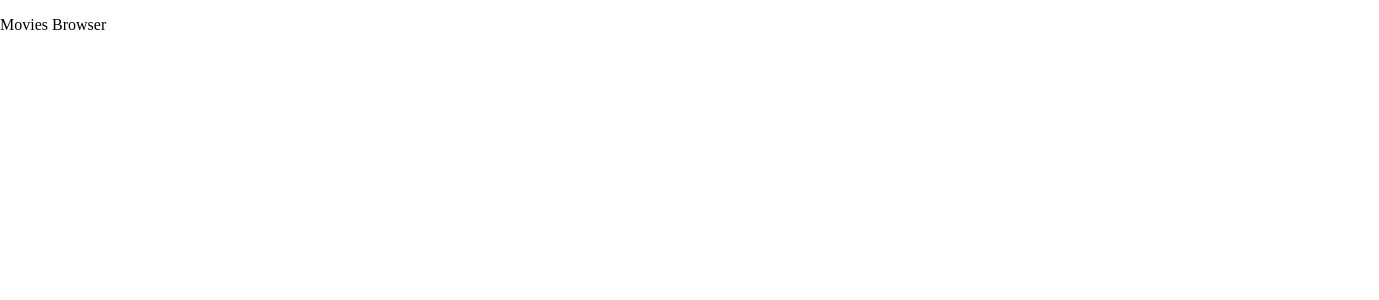
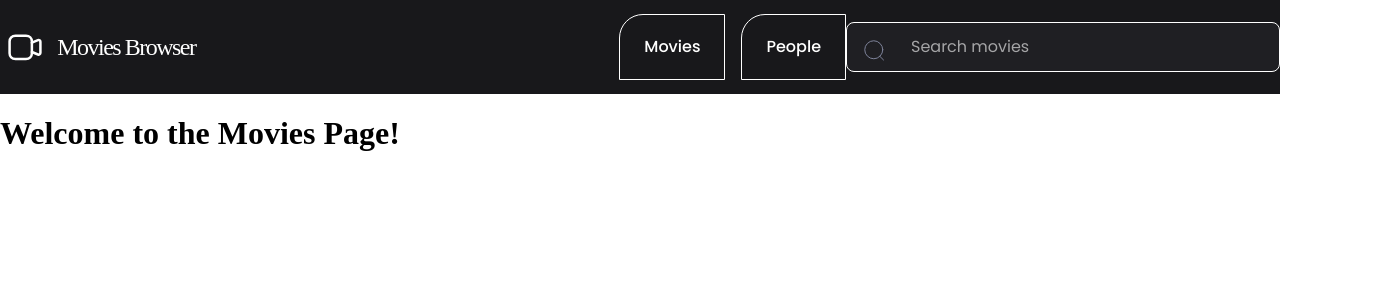
Before and after one commit to mileni67/movies-browser, a React (Create React App) app: page / in a window 1280 px wide. Shown: the top 300 px of the page, 1379 px wide, since content can reach past the window. Built offline with nearby package versions, Linux system fonts and the light colour scheme.

Commit message:
added routing

```diff
--- a/src/app/App.js
+++ b/src/app/App.js
@@ -1,10 +1,19 @@
+import { Route, Routes } from "react-router-dom";
+import Navbar from "../widgets/Navbar/ui/Navbar";
+import MoviesPage from "../pages/MoviesPages/ui/MoviesPage";
+import PeoplePage from "../pages/PeoplePage/ui/PeoplePage";
 
-function App() {
+const App = () => {
   return (
-    <div>
-      <p>Movies Browser</p>
-    </div>
+    <>
+      <Navbar />
+      <Routes>
+        <Route path="/" element={<MoviesPage />} />
+        <Route path="/movies" element={<MoviesPage />} />
+        <Route path="/people" element={<PeoplePage />} />
+      </Routes>
+    </>
   );
-}
+};
 
 export default App;
```
